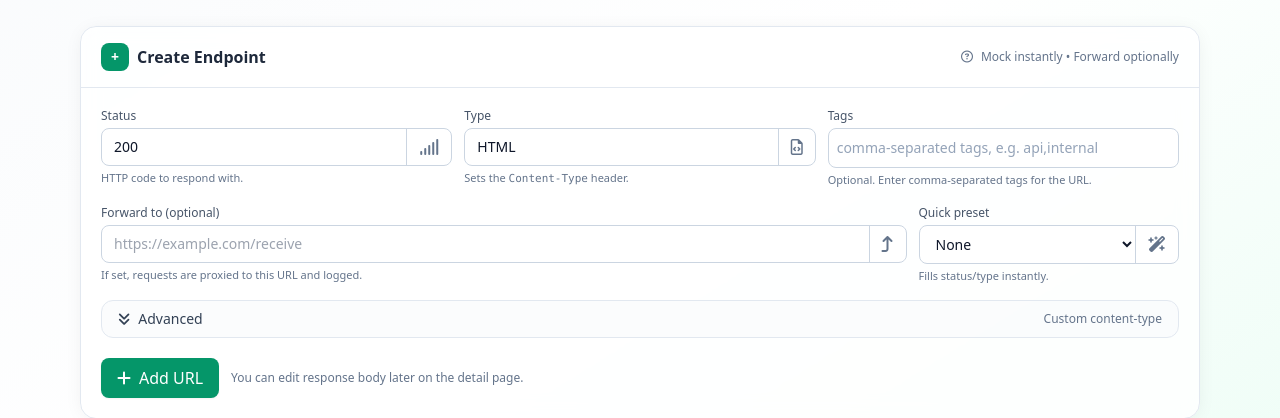
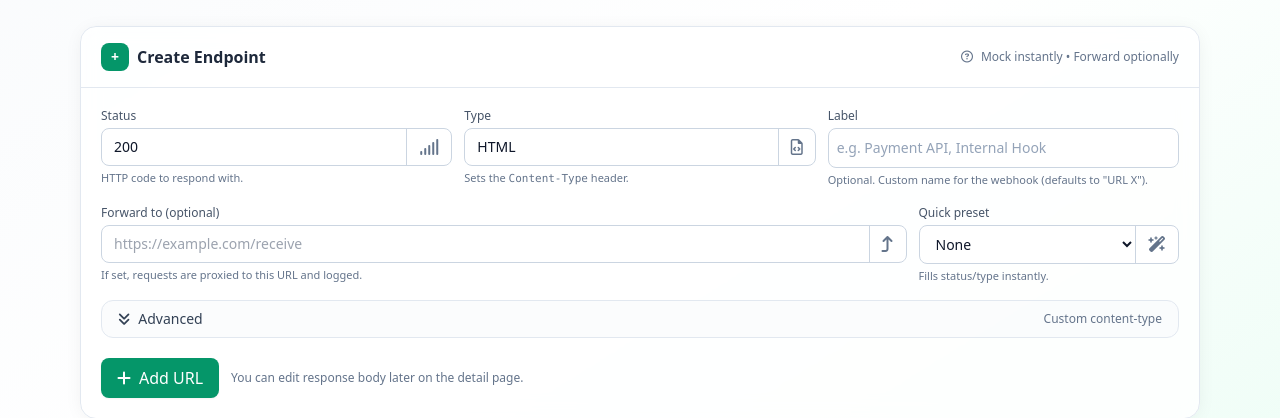
Before and after one commit to mehebub648/WebHook, a Node server app: page / in a window 1280 px wide. Shown: the part 213-631 px from the top of the page. Run offline with Node 20, Linux system fonts and the light colour scheme; data that the repository does not hold is empty; some libraries are stand-ins or nearby versions.

Commit message:
Replace tags field with custom label field and remove tags functionality
Co-authored-by: mehebub648 <119291101+mehebub648@users.noreply.github.com>

```diff
--- a/server.js
+++ b/server.js
@@ -194,7 +194,7 @@ app.get('/', async (req, res) => {
 // Create webhook
 app.post('/webhooks', async (req, res) => {
   try {
-    const { status, content_type, destination, custom_content_type, tags } = req.body;
+    const { status, content_type, destination, custom_content_type, label } = req.body;
 
     const webhooks = await findWebhooks();
     let id = generateId();
@@ -208,7 +208,8 @@ app.post('/webhooks', async (req, res) => {
       tries++;
     }
 
-    const label = getNextLabel(webhooks);
+    // Use provided label or generate default
+    const webhookLabel = (label && label.trim() !== '') ? label.trim() : getNextLabel(webhooks);
 
     // Validate status
     let validStatus = parseInt(status) || 200;
@@ -252,15 +253,11 @@ app.post('/webhooks', async (req, res) => {
 
     const webhookData = {
       id,
-      label,
+      label: webhookLabel,
       status: validStatus,
       content_type: contentType,
       destination: validDestination,
-      tags: Array.isArray(tags)
-        ? tags.map(t => (t || '').toString().trim()).filter(t => t !== '')
-        : (typeof tags === 'string' && tags.trim() !== '')
-          ? tags.split(',').map(t => t.trim()).filter(t => t !== '')
-          : []
+      tags: [] // Keep tags as empty array for backward compatibility
     };
 
     await saveWebhook(webhookData);
--- a/views/index.ejs
+++ b/views/index.ejs
@@ -97,14 +97,14 @@
             <p class="mt-1 text-[11px] text-slate-500">Sets the <code class="font-mono">Content-Type</code> header.</p>
           </div>
 
-          <!-- Tags -->
+          <!-- Label -->
           <div class="md:col-span-4">
-            <label class="text-xs font-medium text-slate-600 mb-1 block">Tags</label>
+            <label class="text-xs font-medium text-slate-600 mb-1 block">Label</label>
             <div class="flex items-center gap-2 bg-white border border-slate-300 rounded-lg px-2 py-2 min-h-10">
-              <input name="tags" type="text" placeholder="comma-separated tags, e.g. api,internal"
+              <input name="label" type="text" placeholder="e.g. Payment API, Internal Hook"
                      class="flex-1 bg-transparent text-sm text-slate-700 placeholder-slate-400 focus:outline-none" />
             </div>
-            <p class="mt-1 text-[11px] text-slate-500">Optional. Enter comma-separated tags for the URL.</p>
+            <p class="mt-1 text-[11px] text-slate-500">Optional. Custom name for the webhook (defaults to "URL X").</p>
           </div>
         </div>
 
@@ -211,13 +211,6 @@
                     <span class="inline-flex items-center gap-1 px-1.5 py-0.5 rounded bg-emerald-50 text-emerald-700 border border-emerald-100">
                       <i class="fa-solid fa-tag text-[10px]"></i><%= webhook.label %>
                     </span>
-                    <% if (webhook.tags && webhook.tags.length > 0) { %>
-                      <span class="ml-2 text-xs text-slate-600">Tags:
-                        <% webhook.tags.forEach(function(t,i){ %>
-                          <code class="font-mono ml-1"><%= t %></code><%= i < webhook.tags.length-1 ? ',' : '' %>
-                        <% }); %>
-                      </span>
-                    <% } %>
                   </div>
                 </div>
                 <button type="button" class="ml-auto text-slate-500 hover:text-slate-700 size-8 grid place-items-center rounded-md hover:bg-slate-200/60"
```
Also changed, not shown: views/requests.ejs (+2 -5 lines).
